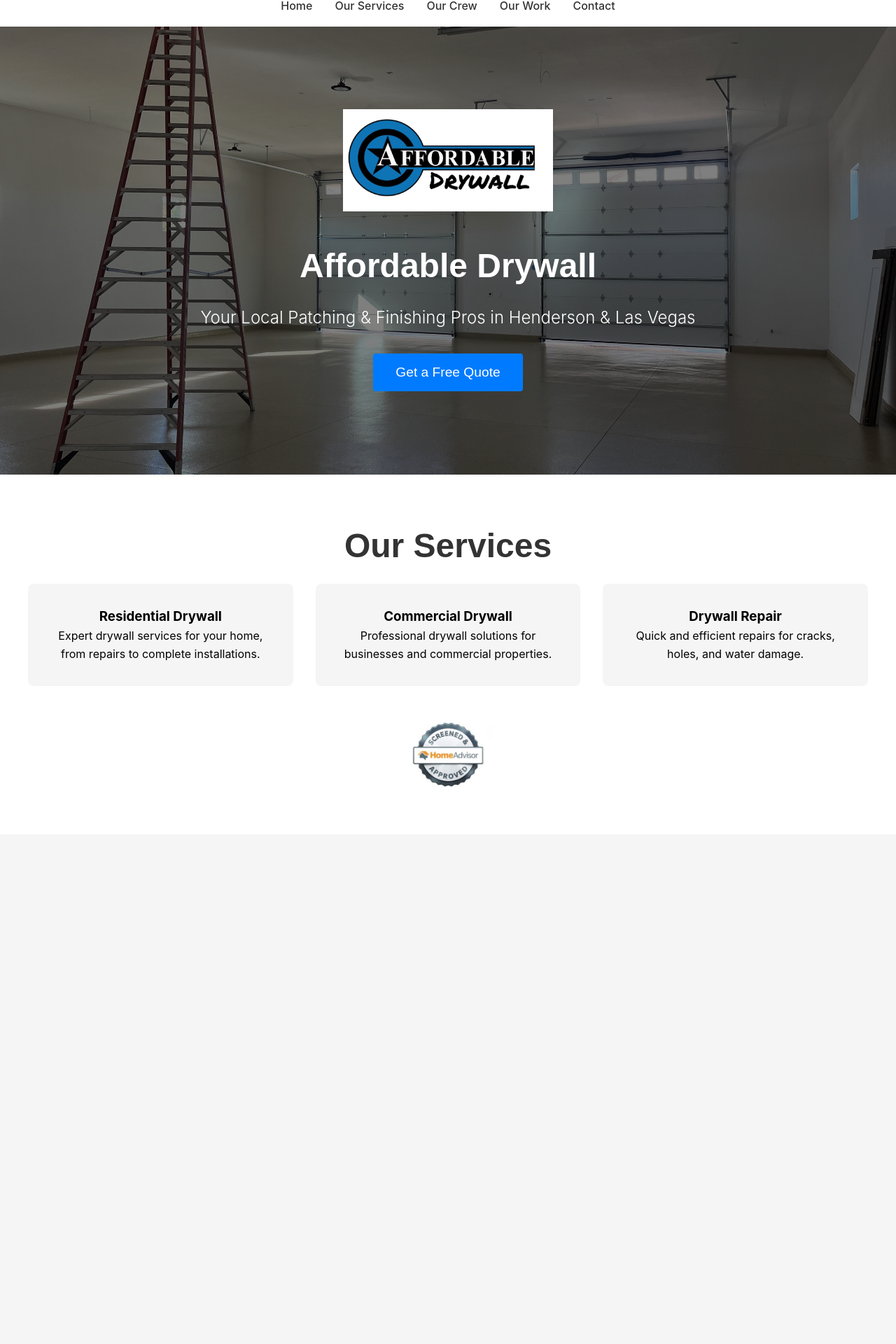
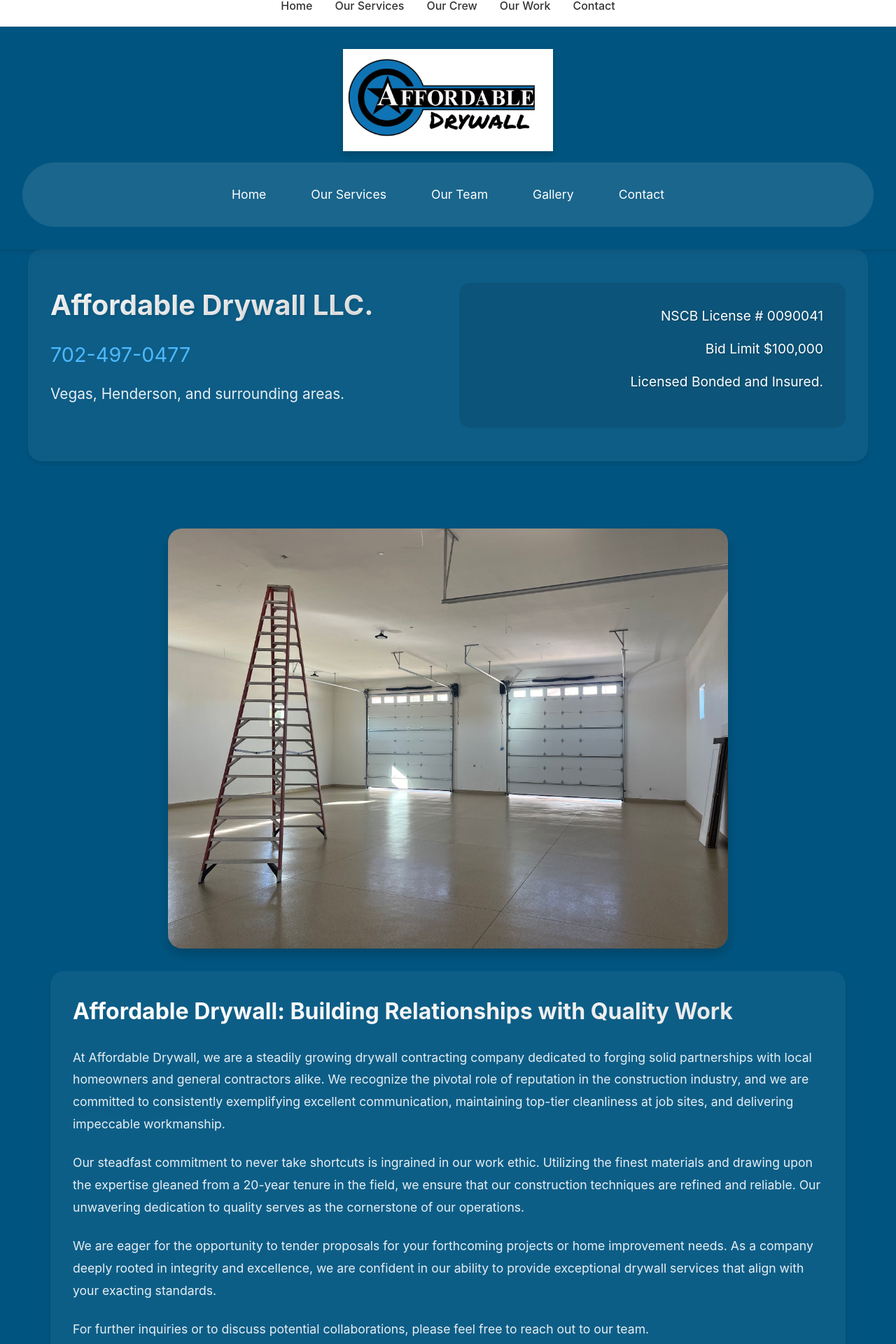
Before and after one commit to NubsCarson/greg-new, a React (Create React App) app: page / in a window 1280 px wide. Shown: the part 20-1940 px from the top of the page at 70% size. Before the commit the page ends 1212 px from the top, so only its background shows below. Built offline with nearby package versions, Linux system fonts and the light colour scheme; a web font is replaced by a local one.

Commit message:
Enhanced design with professional animations and styling

```diff
--- a/src/pages/Home.js
+++ b/src/pages/Home.js
@@ -1,141 +1,272 @@
 import React from 'react';
-import styled from 'styled-components';
+import styled, { keyframes } from 'styled-components';
+
+const fadeIn = keyframes`
+  from {
+    opacity: 0;
+    transform: translateY(20px);
+  }
+  to {
+    opacity: 1;
+    transform: translateY(0);
+  }
+`;
 
 const HomeContainer = styled.div`
   width: 100%;
   max-width: 100%;
   margin: 0;
   padding: 0;
+  background-color: #005580;
+  color: white;
+  animation: ${fadeIn} 1s ease-out;
 `;
 
 const Hero = styled.section`
-  background-image: url('/images/IMG_0436.jpg');
-  background-size: cover;
-  background-position: center;
-  height: 80vh;
-  display: flex;
-  align-items: center;
-  justify-content: center;
+  background-color: #005580;
+  padding: 2rem;
   text-align: center;
-  color: white;
-  position: relative;
-
-  &::before {
-    content: '';
-    position: absolute;
-    top: 0;
-    left: 0;
-    right: 0;
-    bottom: 0;
-    background: rgba(0, 0, 0, 0.5);
-  }
-`;
-
-const HeroContent = styled.div`
-  position: relative;
-  z-index: 1;
-  padding: 2rem;
+  box-shadow: 0 4px 6px rgba(0, 0, 0, 0.1);
 `;
 
 const Logo = styled.img`
   max-width: 300px;
-  margin-bottom: 2rem;
+  margin: 0 auto;
+  display: block;
+  transition: transform 0.3s ease;
+  filter: drop-shadow(0 4px 6px rgba(0, 0, 0, 0.2));
+
+  &:hover {
+    transform: scale(1.02);
+  }
 `;
 
-const Title = styled.h1`
-  font-family: 'itc-avant-garde-gothic-pro', sans-serif;
-  font-size: 3rem;
-  font-weight: 700;
-  margin-bottom: 1rem;
-  color: white;
+const Navigation = styled.nav`
+  display: flex;
+  justify-content: center;
+  gap: 2rem;
+  padding: 1.5rem;
+  margin-top: 1rem;
+  background: rgba(255, 255, 255, 0.1);
+  border-radius: 50px;
+  backdrop-filter: blur(5px);
+
+  a {
+    color: white;
+    text-decoration: none;
+    font-size: 1.1rem;
+    padding: 0.5rem 1rem;
+    transition: all 0.3s ease;
+    border-radius: 25px;
+
+    &:hover {
+      background: rgba(255, 255, 255, 0.2);
+      transform: translateY(-2px);
+    }
+  }
 `;
 
-const Subtitle = styled.p`
-  font-size: 1.5rem;
-  font-weight: 300;
-  margin-bottom: 2rem;
-  color: white;
+const MainContent = styled.div`
+  display: grid;
+  grid-template-columns: 1fr 1fr;
+  gap: 2rem;
+  padding: 3rem 2rem;
+  max-width: 1200px;
+  margin: 0 auto;
+  background: rgba(255, 255, 255, 0.05);
+  border-radius: 20px;
+  backdrop-filter: blur(5px);
+  box-shadow: 0 4px 6px rgba(0, 0, 0, 0.1);
+  animation: ${fadeIn} 1s ease-out 0.3s backwards;
+
+  @media (max-width: 768px) {
+    grid-template-columns: 1fr;
+  }
 `;
 
-const ServicesSection = styled.section`
-  padding: 4rem 2rem;
-  background: white;
-  text-align: center;
+const CompanyInfo = styled.div`
+  h1 {
+    font-size: 2.5rem;
+    margin-bottom: 1rem;
+    background: linear-gradient(135deg, #ffffff 0%, #e6e6e6 100%);
+    -webkit-background-clip: text;
+    -webkit-text-fill-color: transparent;
+    text-shadow: 2px 2px 4px rgba(0, 0, 0, 0.1);
+  }
+
+  .phone {
+    font-size: 1.8rem;
+    margin-bottom: 1rem;
+    text-decoration: none;
+    color: #4db8ff;
+    transition: color 0.3s ease;
+    cursor: pointer;
+
+    &:hover {
+      color: #80ccff;
+    }
+  }
+
+  .location {
+    font-size: 1.3rem;
+    margin-bottom: 2rem;
+    opacity: 0.9;
+  }
 `;
 
-const ServicesGrid = styled.div`
-  display: grid;
-  grid-template-columns: repeat(auto-fit, minmax(300px, 1fr));
-  gap: 2rem;
-  max-width: 1200px;
-  margin: 0 auto;
-`;
-
-const ServiceCard = styled.div`
+const LicenseInfo = styled.div`
+  text-align: right;
   padding: 2rem;
-  background: #f5f5f5;
-  border-radius: 8px;
+  background: rgba(0, 0, 0, 0.1);
+  border-radius: 15px;
   transition: transform 0.3s ease;
 
   &:hover {
     transform: translateY(-5px);
   }
+
+  @media (max-width: 768px) {
+    text-align: left;
+  }
+
+  p {
+    margin-bottom: 1rem;
+    font-size: 1.2rem;
+    text-shadow: 1px 1px 2px rgba(0, 0, 0, 0.2);
+  }
 `;
 
-const CTAButton = styled.button`
-  background-color: #007bff;
-  color: white;
-  border: none;
-  padding: 1rem 2rem;
-  font-size: 1.2rem;
-  border-radius: 4px;
-  cursor: pointer;
-  transition: background-color 0.3s ease;
+const AboutSection = styled.section`
+  padding: 4rem 2rem;
+  max-width: 1200px;
+  margin: 0 auto;
+  animation: ${fadeIn} 1s ease-out 0.6s backwards;
+`;
+
+const AboutContent = styled.div`
+  margin-top: 2rem;
+  padding: 2rem;
+  background: rgba(255, 255, 255, 0.05);
+  border-radius: 20px;
+  box-shadow: 0 4px 6px rgba(0, 0, 0, 0.1);
+
+  h2 {
+    font-size: 2rem;
+    margin-bottom: 1.5rem;
+    background: linear-gradient(135deg, #ffffff 0%, #e6e6e6 100%);
+    -webkit-background-clip: text;
+    -webkit-text-fill-color: transparent;
+  }
+
+  p {
+    margin-bottom: 1.5rem;
+    line-height: 1.8;
+    font-size: 1.1rem;
+    opacity: 0.9;
+  }
+
+  .signature {
+    margin-top: 3rem;
+    padding-top: 2rem;
+    border-top: 1px solid rgba(255, 255, 255, 0.1);
+    font-style: italic;
+  }
+`;
+
+const WorkImage = styled.img`
+  width: 100%;
+  max-width: 800px;
+  margin: 2rem auto;
+  display: block;
+  border-radius: 20px;
+  box-shadow: 0 8px 16px rgba(0, 0, 0, 0.2);
+  transition: transform 0.3s ease, box-shadow 0.3s ease;
 
   &:hover {
-    background-color: #0056b3;
+    transform: scale(1.02);
+    box-shadow: 0 12px 24px rgba(0, 0, 0, 0.3);
   }
 `;
 
 const Certifications = styled.div`
-  display: flex;
-  justify-content: center;
-  gap: 2rem;
-  margin-top: 3rem;
+  text-align: center;
+  margin-top: 4rem;
+  padding: 2rem;
+  background: rgba(255, 255, 255, 0.05);
+  border-radius: 20px;
+
+  img {
+    height: 150px;
+    border-radius: 10px;
+    transition: transform 0.3s ease;
+    filter: drop-shadow(0 4px 6px rgba(0, 0, 0, 0.2));
+
+    &:hover {
+      transform: scale(1.05);
+    }
+  }
 `;
 
 function Home() {
   return (
     <HomeContainer>
       <Hero>
-        <HeroContent>
-          <Logo src="/images/Logo.png" alt="Affordable Drywall Logo" />
-          <Title>Affordable Drywall</Title>
-          <Subtitle>Your Local Patching & Finishing Pros in Henderson & Las Vegas</Subtitle>
-          <CTAButton>Get a Free Quote</CTAButton>
-        </HeroContent>
+        <Logo src="/images/Logo.png" alt="Affordable Drywall Logo" />
+        <Navigation>
+          <a href="#home">Home</a>
+          <a href="#services">Our Services</a>
+          <a href="#team">Our Team</a>
+          <a href="#gallery">Gallery</a>
+          <a href="#contact">Contact</a>
+        </Navigation>
       </Hero>
 
-      <ServicesSection>
-        <Title style={{ color: '#333' }}>Our Services</Title>
-        <ServicesGrid>
-          <ServiceCard>
-            <h3>Residential Drywall</h3>
-            <p>Expert drywall services for your home, from repairs to complete installations.</p>
-          </ServiceCard>
-          <ServiceCard>
-            <h3>Commercial Drywall</h3>
-            <p>Professional drywall solutions for businesses and commercial properties.</p>
-          </ServiceCard>
-          <ServiceCard>
-            <h3>Drywall Repair</h3>
-            <p>Quick and efficient repairs for cracks, holes, and water damage.</p>
-          </ServiceCard>
-        </ServicesGrid>
+      <MainContent>
+        <CompanyInfo>
+          <h1>Affordable Drywall LLC.</h1>
+          <div className="phone">702-497-0477</div>
+          <div className="location">Vegas, Henderson, and surrounding areas.</div>
+        </CompanyInfo>
+        <LicenseInfo>
+          <p>NSCB License # 0090041</p>
+          <p>Bid Limit $100,000</p>
+          <p>Licensed Bonded and Insured.</p>
+        </LicenseInfo>
+      </MainContent>
+
+      <AboutSection>
+        <WorkImage src="/images/IMG_0436.jpg" alt="Drywall Work Example" />
+        <AboutContent>
+          <h2>Affordable Drywall: Building Relationships with Quality Work</h2>
+          <p>
+            At Affordable Drywall, we are a steadily growing drywall contracting company dedicated to forging solid partnerships with
+            local homeowners and general contractors alike. We recognize the pivotal role of reputation in the construction industry,
+            and we are committed to consistently exemplifying excellent communication, maintaining top-tier cleanliness at job sites,
+            and delivering impeccable workmanship.
+          </p>
+          <p>
+            Our steadfast commitment to never take shortcuts is ingrained in our work ethic. Utilizing the finest materials and drawing
+            upon the expertise gleaned from a 20-year tenure in the field, we ensure that our construction techniques are refined and
+            reliable. Our unwavering dedication to quality serves as the cornerstone of our operations.
+          </p>
+          <p>
+            We are eager for the opportunity to tender proposals for your forthcoming projects or home improvement needs. As a
+            company deeply rooted in integrity and excellence, we are confident in our ability to provide exceptional drywall services
+            that align with your exacting standards.
+          </p>
+          <p>
+            For further inquiries or to discuss potential collaborations, please feel free to reach out to our team.
+          </p>
+          <div className="signature">
+            <p>Warm regards,</p>
+            <p>Dan VanBenthuysen, Owner</p>
+            <p>Affordable Drywall</p>
+          </div>
+        </AboutContent>
         <Certifications>
-          <img src="/images/Home-Advisor-Logo-300x232.jpg" alt="Home Advisor Certification" style={{ height: '100px' }} />
+          <img src="/images/Home-Advisor-Logo-300x232.jpg" alt="Home Advisor Certification" />
         </Certifications>
-      </ServicesSection>
+      </AboutSection>
     </HomeContainer>
   );
 }
```
